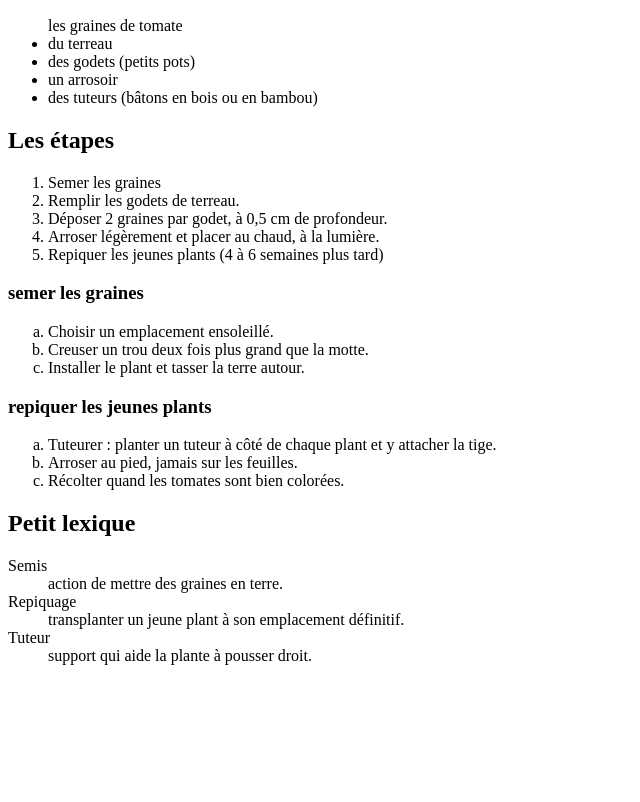
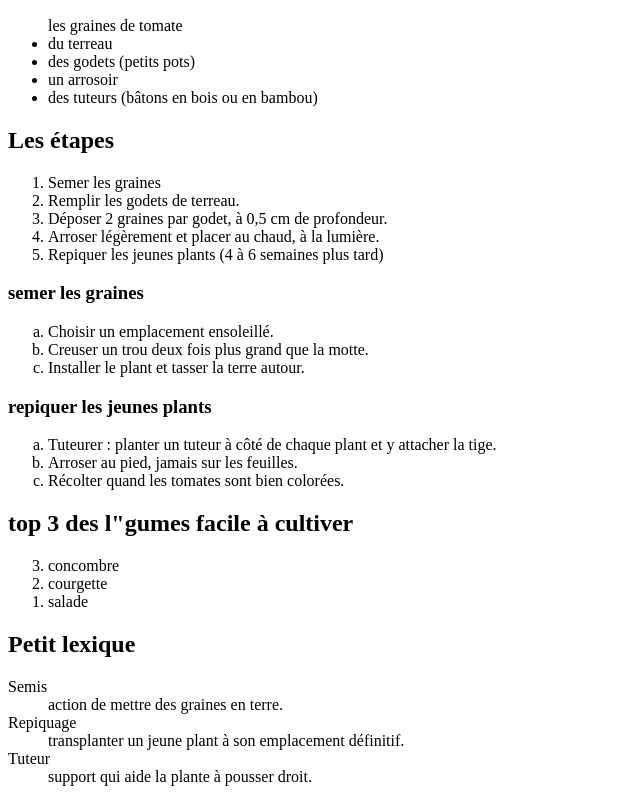
Before and after one commit to kouassiphilippe50/exercice-html, a plain HTML site: page 03-listes/index.html in a window 1280 px wide. Shown: the part 110-912 px from the top of the page, without its empty margins (0-640 px from the left). Before the commit the page ends 800 px from the top, so only its background shows below. Drawn offline with Linux system fonts and the light colour scheme.

Commit message:
bonus ajout de liste imbriquée à rebours avec reversed

```diff
--- a/03-listes/index.html
+++ b/03-listes/index.html
@@ -43,6 +43,14 @@
     <li> Récolter quand les tomates sont bien colorées.</li>
   </ol>
 
+  <!-- liste des legumes faciles à cultiver-->
+   <h2> top 3 des l"gumes facile à cultiver</h2>
+   <ol reversed>
+    <li> concombre </li>
+    <li> courgette </li>
+    <li> salade </li>
+   </ol>
+
   <!-- liste de DÉFINITIONS -->
   <h2> Petit lexique </h2>
   <dl
```
